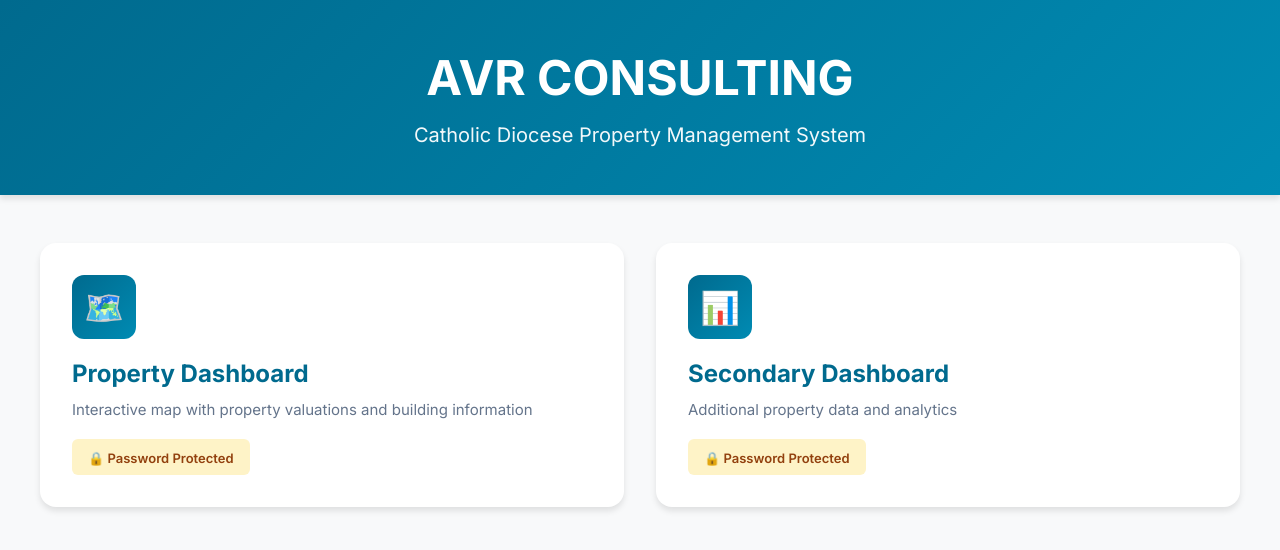
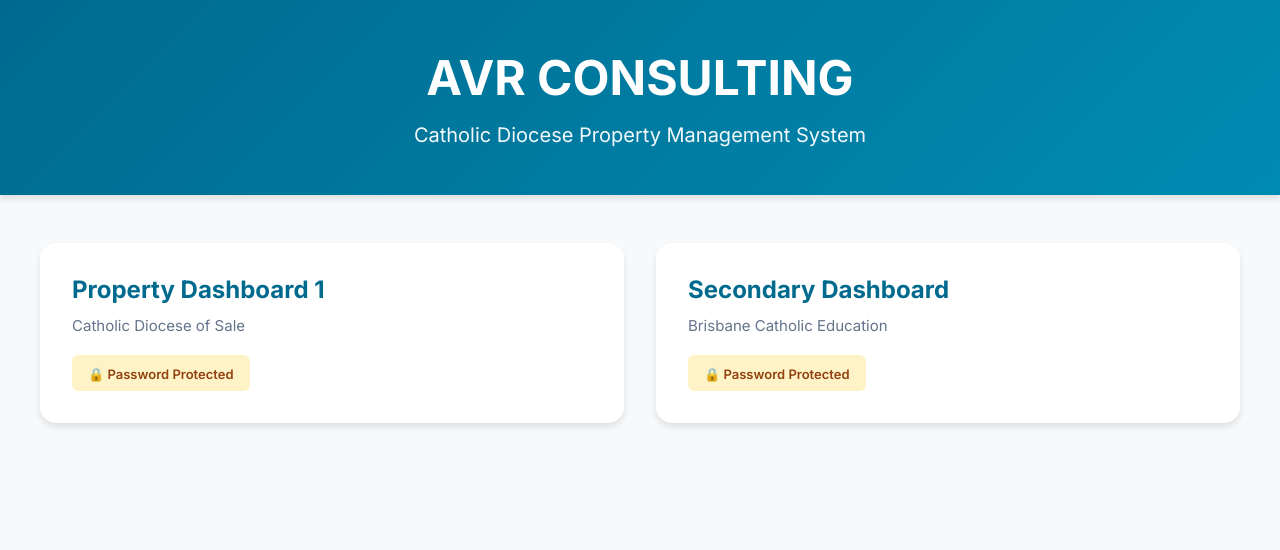
Before and after one commit to peterpolkadot/sheets2maps, a Next.js app: page / in a window 1280 px wide. Shown: the top 550 px of the page. Built offline with nearby package versions, Linux system fonts and the light colour scheme; no server answers.

Commit message:
Fix map2 page with full filter support and debugging

```diff
--- a/app/page.js
+++ b/app/page.js
@@ -43,19 +43,7 @@ export default function Home() {
               boxShadow: "0 4px 6px rgba(0,0,0,0.1)",
               cursor: "pointer"
             }}>
-              <div style={{
-                width: 64,
-                height: 64,
-                borderRadius: 12,
-                background: "linear-gradient(135deg, #006a8e 0%, #008bb3 100%)",
-                display: "flex",
-                alignItems: "center",
-                justifyContent: "center",
-                marginBottom: 20,
-                fontSize: 32
-              }}>
-                🗺️
-              </div>
+
 
               <h2 style={{
                 margin: "0 0 12px 0",
@@ -63,7 +51,7 @@ export default function Home() {
                 fontWeight: 700,
                 color: "#006a8e"
               }}>
-                Property Dashboard
+                Property Dashboard 1
               </h2>
 
               <p style={{
@@ -71,7 +59,7 @@ export default function Home() {
                 fontSize: 15,
                 color: "#64748b"
               }}>
-                Interactive map with property valuations and building information
+                Catholic Diocese of Sale
               </p>
 
               <div style={{
@@ -100,19 +88,7 @@ export default function Home() {
               boxShadow: "0 4px 6px rgba(0,0,0,0.1)",
               cursor: "pointer"
             }}>
-              <div style={{
-                width: 64,
-                height: 64,
-                borderRadius: 12,
-                background: "linear-gradient(135deg, #006a8e 0%, #008bb3 100%)",
-                display: "flex",
-                alignItems: "center",
-                justifyContent: "center",
-                marginBottom: 20,
-                fontSize: 32
-              }}>
-                📊
-              </div>
+
 
               <h2 style={{
                 margin: "0 0 12px 0",
@@ -128,7 +104,7 @@ export default function Home() {
                 fontSize: 15,
                 color: "#64748b"
               }}>
-                Additional property data and analytics
+                Brisbane Catholic Education
               </p>
 
               <div style={{
```
